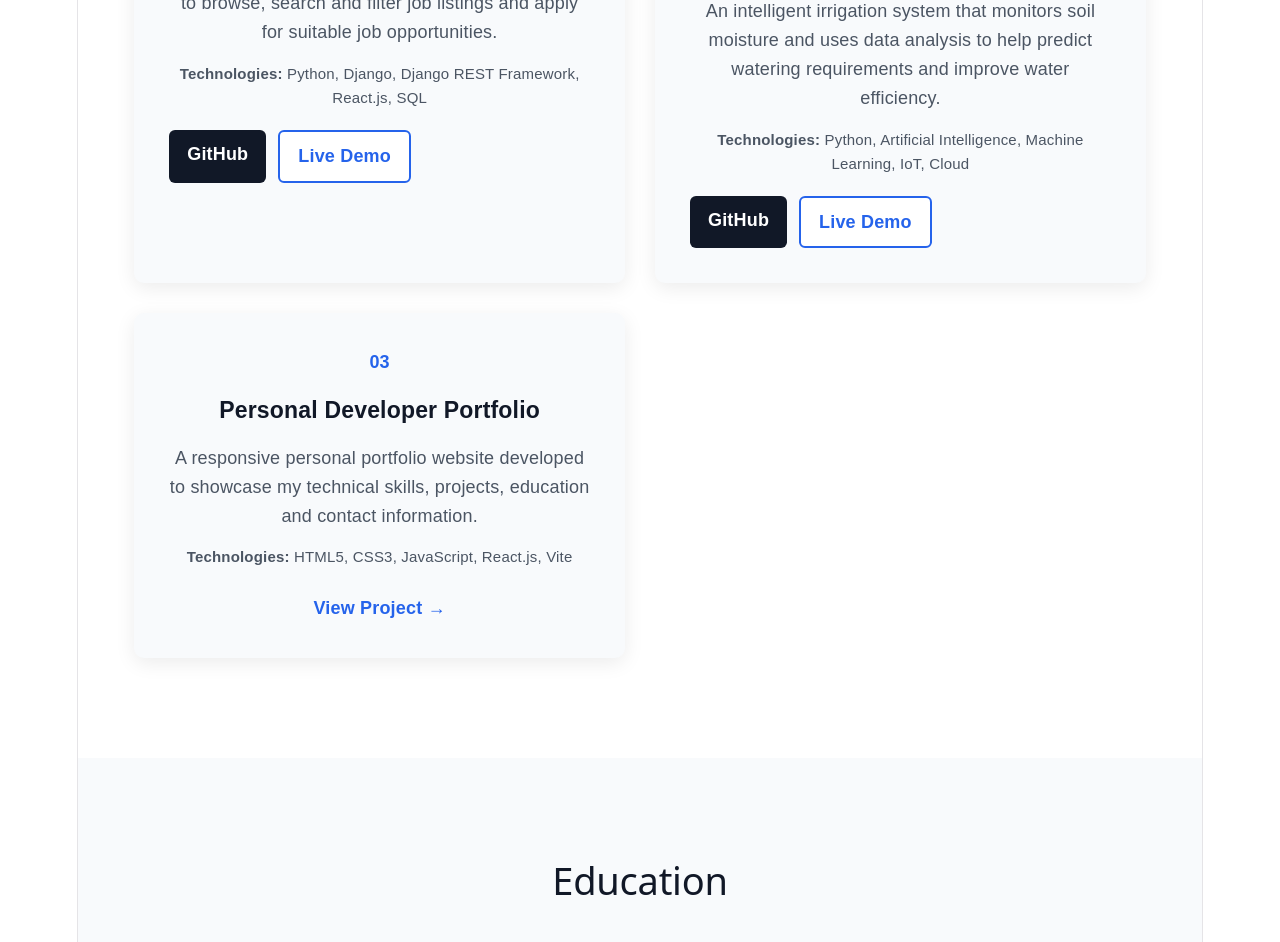
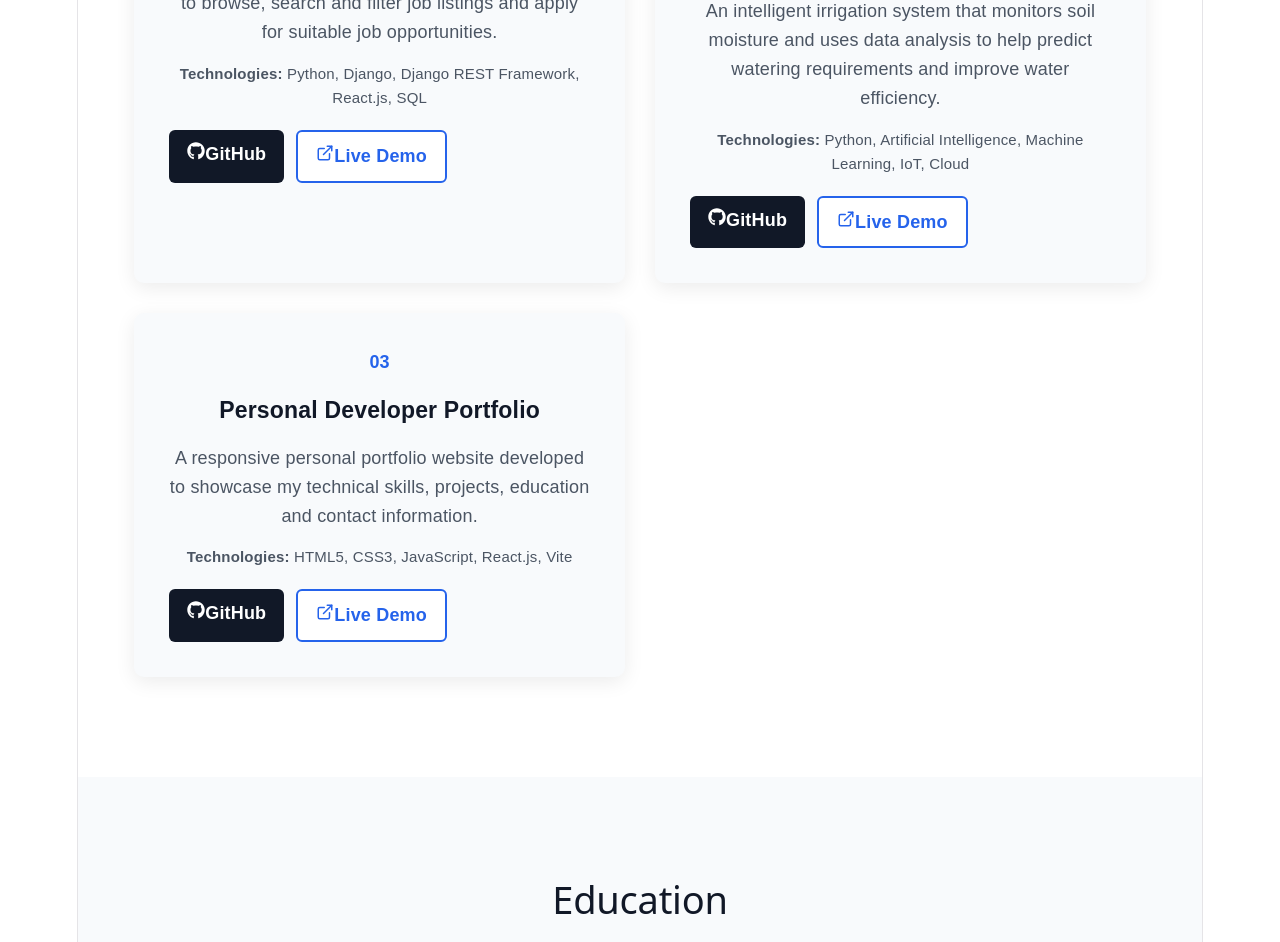
Before and after one commit to Anuchandra17/Portfolio, a React app: page / in a window 1280 px wide. Shown: the part 3060-4002 px from the top of the page. Built offline with nearby package versions, Linux system fonts and the light colour scheme; the HTML template or start-up script is replaced by a standard one.

Commit message:
Update portfolio projects and links

```diff
--- a/package.json
+++ b/package.json
@@ -13,7 +13,8 @@
   },
   "dependencies": {
     "react": "^19.2.8",
-    "react-dom": "^19.2.8"
+    "react-dom": "^19.2.8",
+    "react-icons": "^5.7.0"
   },
   "devDependencies": {
     "@eslint/js": "^10.0.1",
--- a/src/App.jsx
+++ b/src/App.jsx
@@ -1,6 +1,8 @@
 import { useState } from "react";
 import "./App.css";
 import profileImage from "./assets/profile.jpg";
+import { FaGithub } from "react-icons/fa";
+import { FiExternalLink } from "react-icons/fi";
 
 function App() {
   const [menuOpen, setMenuOpen] = useState(false);
@@ -309,18 +311,22 @@ function App() {
 
               <div className="project-buttons">
   <a
-    href="https://github.com/Anuchandra17/JobFinder"
+    href="YOUR_JOBFINDER_GITHUB_URL"
     target="_blank"
     rel="noreferrer"
     className="project-btn github-btn"
   >
+    <FaGithub />
     GitHub
   </a>
 
   <a
-    href="#"
+    href="YOUR_JOBFINDER_DEMO_URL"
+    target="_blank"
+    rel="noreferrer"
     className="project-btn demo-btn"
   >
+    <FiExternalLink />
     Live Demo
   </a>
 </div>
@@ -357,18 +363,22 @@ function App() {
 
              <div className="project-buttons">
   <a
-    href="https://github.com/"
+    href="YOUR_SMART_IRRIGATION_GITHUB_URL"
     target="_blank"
     rel="noreferrer"
     className="project-btn github-btn"
   >
+    <FaGithub />
     GitHub
   </a>
 
   <a
-    href="#"
+    href="YOUR_SMART_IRRIGATION_DEMO_URL"
+    target="_blank"
+    rel="noreferrer"
     className="project-btn demo-btn"
   >
+    <FiExternalLink />
     Live Demo
   </a>
 </div>
@@ -402,12 +412,29 @@ function App() {
     React.js, Vite
   </p>
 
+  <div className="project-buttons">
+
     <a
-                href="#"
-                className="project-link"
+      href="https://github.com/Anuchandra17/Portfolio"
+      target="_blank"
+      rel="noreferrer"
+      className="project-btn github-btn"
     >
-                View Project →
+      <FaGithub />
+      GitHub
     </a>
+
+    <a
+      href="https://anuchandra17.github.io/Portfolio/"
+      target="_blank"
+      rel="noreferrer"
+      className="project-btn demo-btn"
+    >
+      <FiExternalLink />
+      Live Demo
+    </a>
+
+  </div>
 
 </div>
 
```
Also changed, not shown: 1 other file (tests, documents, lock files or other folders). Lines whose indentation alone changed are shown as unchanged.
